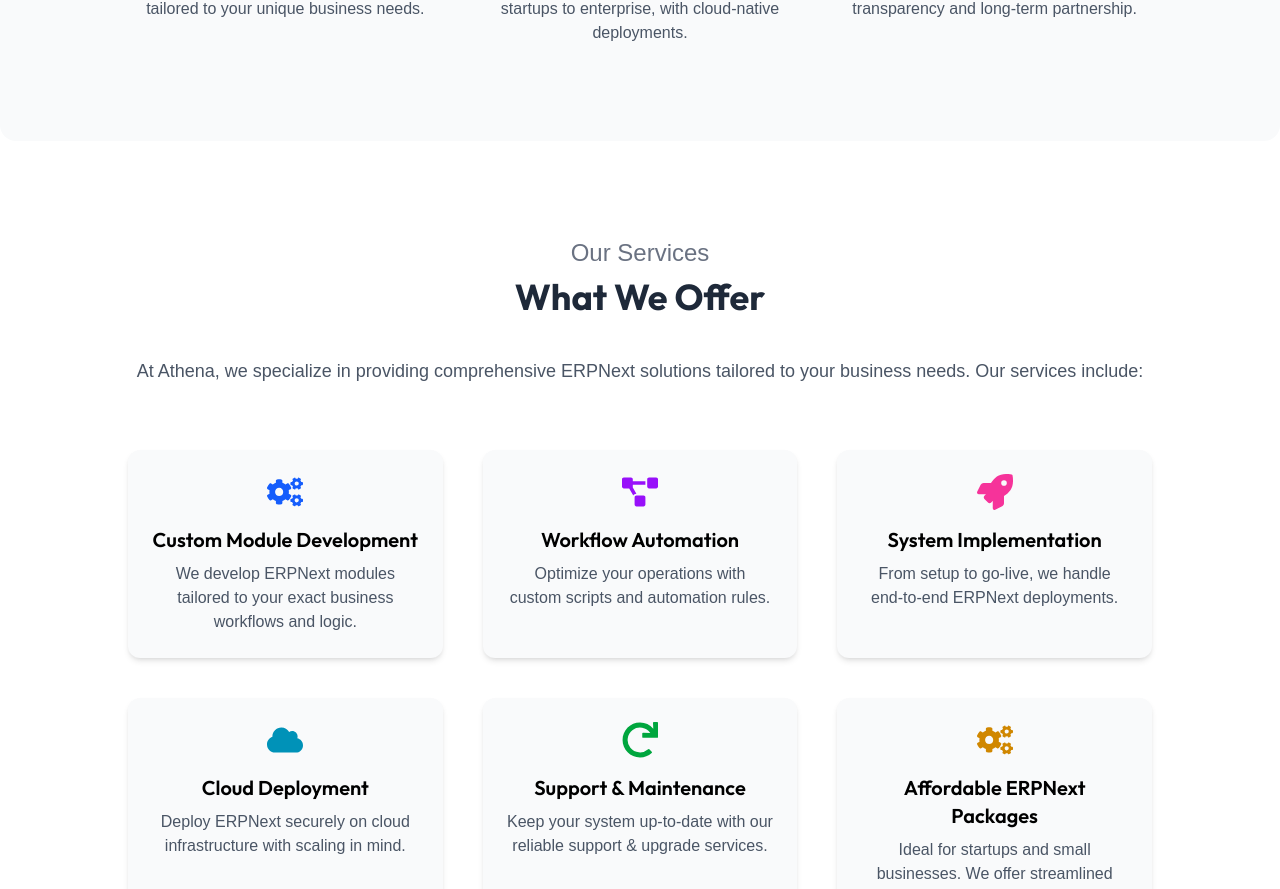
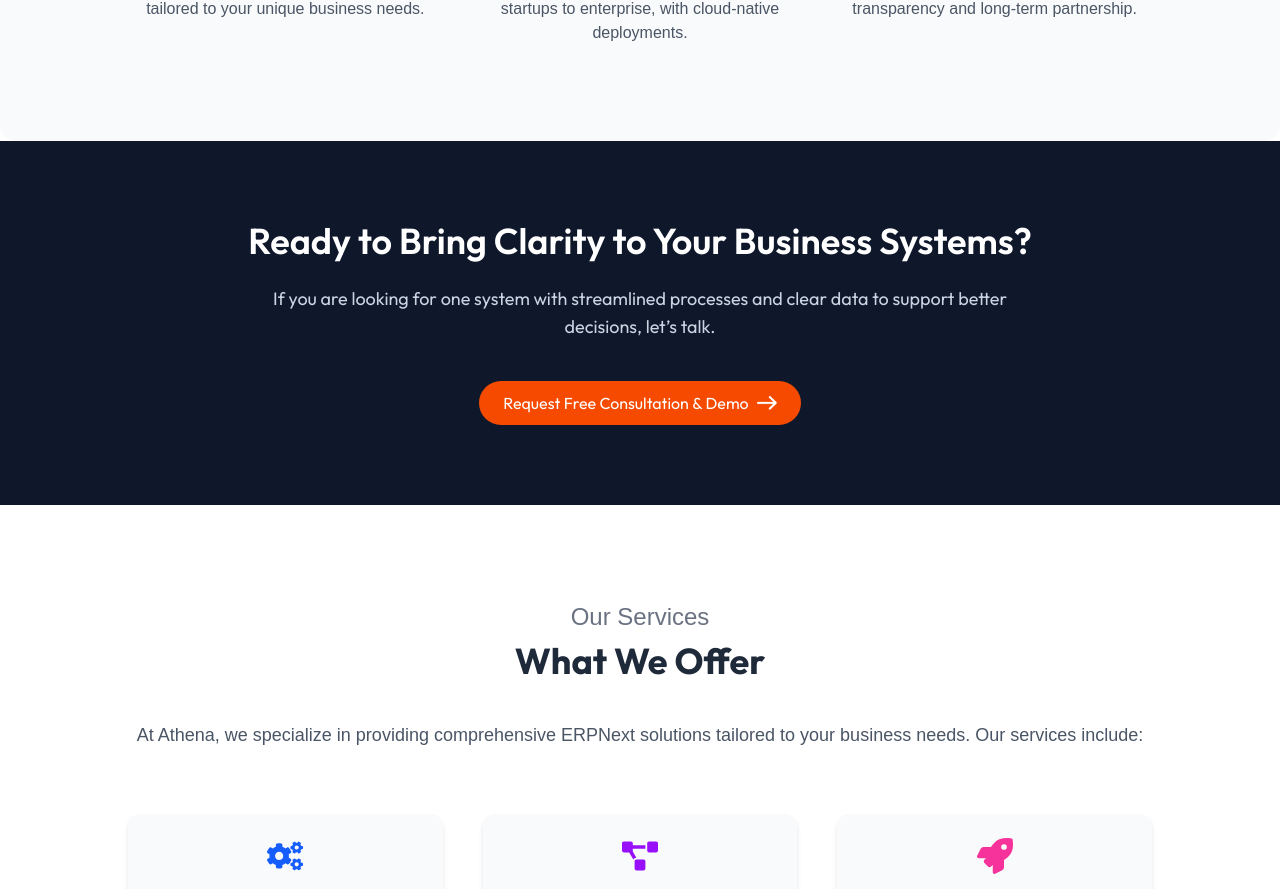
Before and after one commit to aditya21y/AthenaCompanyProfile, a Next.js app: page / in a window 1280 px wide. Shown: the part 1354-2243 px from the top of the page. Built offline with nearby package versions, Linux system fonts and the light colour scheme; a web font is replaced by a local one.

Commit message:
fix : lp athena

```diff
--- a/app/page.js
+++ b/app/page.js
@@ -2,6 +2,7 @@
 import Navbar from "@/components/Navbar";
 import Header from "@/components/Header";
 import About from "@/components/About";
+import Order from "@/components/Order";
 import Services from "@/components/Services";
 import Contact from "@/components/Contact";
 import Footer from "@/components/Footer";
@@ -16,6 +17,7 @@ export default function Home() {
       <Navbar />
       <Header />
       <About />
+      <Order />
       <Services />
       <Contact />
       <Footer />
--- /dev/null
+++ b/components/Order.jsx
@@ -0,0 +1,62 @@
+"use client";
+
+import { motion } from "framer-motion";
+import { assets } from "@/assets/assets";
+import Image from "next/image";
+import goToLogin from "@/router/routerHandler";
+import { useRouter } from "next/navigation";
+
+
+export default function ReadyToClaritySection() {
+    const router = useRouter();
+    return (
+        <section className="w-full bg-slate-900 text-white py-20 px-6">
+            <div className="max-w-5xl mx-auto text-center">
+                <motion.h2
+                    initial={{ opacity: 0, y: 20 }}
+                    whileInView={{ opacity: 1, y: 0 }}
+                    viewport={{ once: true }}
+                    transition={{ duration: 0.6 }}
+                    className="text-3xl md:text-4xl font-semibold mb-6"
+                >
+                    Ready to Bring Clarity to Your Business Systems?
+                </motion.h2>
+
+                <motion.p
+                    initial={{ opacity: 0, y: 20 }}
+                    whileInView={{ opacity: 1, y: 0 }}
+                    viewport={{ once: true }}
+                    transition={{ duration: 0.6, delay: 0.1 }}
+                    className="text-base md:text-lg text-slate-300 max-w-3xl mx-auto mb-10"
+                >
+                    If you are looking for one system with streamlined processes and clear
+                    data to support better decisions, let’s talk.
+                </motion.p>
+
+                <motion.div
+                    initial={{ opacity: 0, y: 20 }}
+                    whileInView={{ opacity: 1, y: 0 }}
+                    viewport={{ once: true }}
+                    transition={{ duration: 0.6, delay: 0.2 }}
+                    className="flex justify-center"
+                >
+                    <button
+                        onClick={() => goToLogin(router)}
+                        className="
+                  flex items-center gap-2
+                  rounded-full px-6 py-2.5
+                  bg-orange-600 text-white
+                  hover:bg-orange-700 transition
+                "
+                    >Request Free Consultation & Demo
+                        <Image
+                            src={assets.right_arrow_white}
+                            alt=""
+                            className="w-5"
+                        />
+                    </button>
+                </motion.div>
+            </div>
+        </section>
+    );
+}
```
